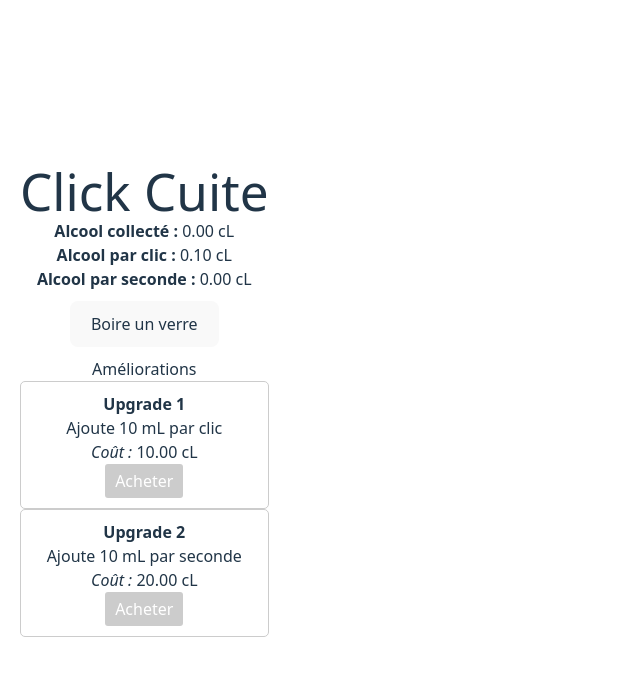
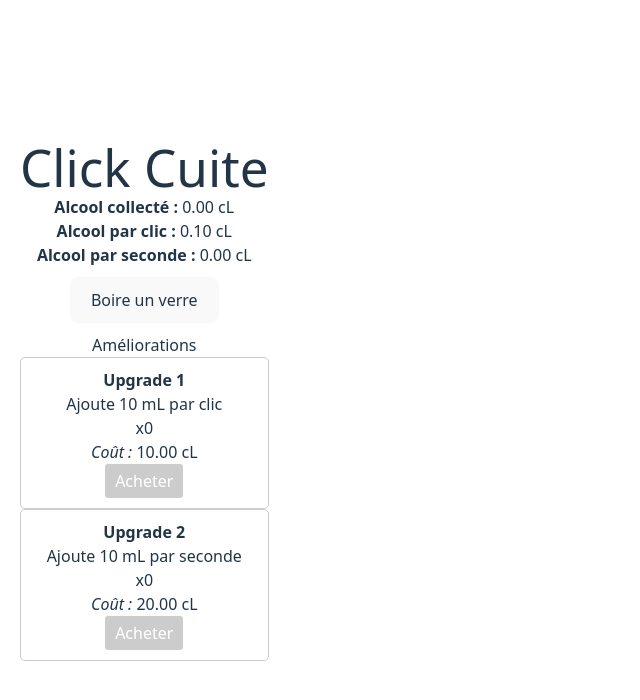
Before and after one commit to Queezac/Click-Cuite, a React (Vite) app: page / in a window 1280 px wide. Shown: the top 700 px of the page, without its empty margins (0-640 px from the left). Built offline with nearby package versions, Linux system fonts and the light colour scheme.

Commit message:
add quantity

```diff
--- a/src/App.jsx
+++ b/src/App.jsx
@@ -78,6 +78,7 @@ function App() {
             >
               <strong>{upgrade.name}</strong>
               <p>{upgrade.description}</p>
+              <p>x{currentQuantity}</p>
               <p>
                 <em>Coût :</em> {conversionUtils.mLToString(cost)}
               </p>
```
